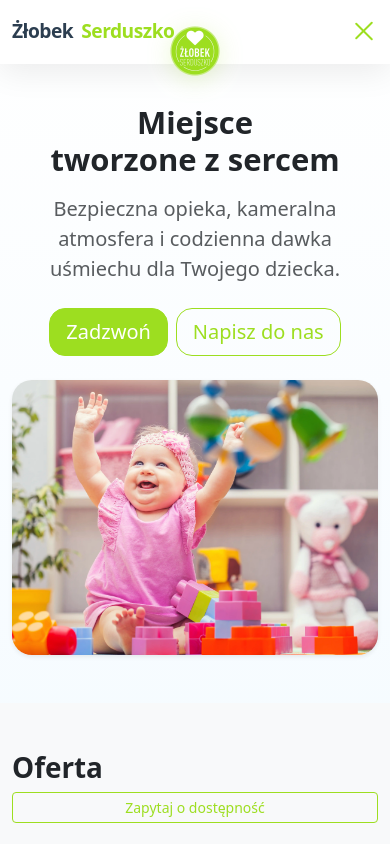
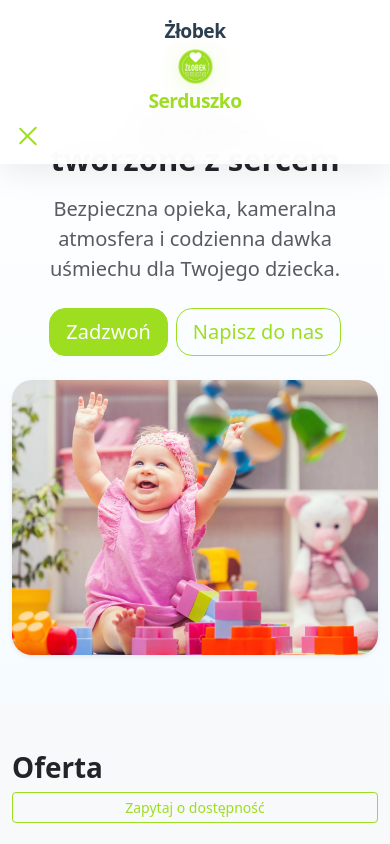
Before and after one commit to cantomordko/zlobekserduszko, a plain HTML site: page index.html in a window 390 px wide. Shown: the top 844 px of the page. Drawn offline with nearby package versions, Linux system fonts and the light colour scheme.

Commit message:
Feature: Logo między napisem w widoku mobilnym
- Dodano mobilną wersję logo pomiędzy 'Żłobek' a 'Serduszko'
- Logo desktop ukryte w widoku mobilnym/tablet (max-width: 991px)
- Logo mobile widoczne tylko w widoku mobilnym
- Wyśrodkowano cały brand w widoku mobilnym
- Układ pionowy: 'Żłobek' -> logo -> 'Serduszko'
- Zaktualizowano wszystkie pliki HTML z nową strukturą
- Dodano responsive CSS dla obu wersji logo

```diff
--- a/css/style.css
+++ b/css/style.css
@@ -35,6 +35,19 @@ body {
 	gap: 0.5rem;
 	letter-spacing: -0.5px;
 	transition: all 0.3s ease;
+	justify-content: center;
+}
+
+/* Desktop logo - visible on large screens */
+.desktop-logo {
+	display: block;
+}
+
+/* Mobile logo - hidden by default */
+.mobile-logo {
+	display: none;
+	position: static;
+	bottom: auto;
 }
 
 .modern-brand:hover {
@@ -197,12 +210,15 @@ body {
 
 /* Animated Logo Styling */
 .navbar-logo {
+	transition: all 0.4s cubic-bezier(0.4, 0, 0.2, 1);
+	cursor: pointer;
+}
+
+.desktop-logo {
 	position: absolute;
 	left: 50%;
 	transform: translateX(-50%);
-	transition: all 0.4s cubic-bezier(0.4, 0, 0.2, 1);
 	z-index: 10;
-	cursor: pointer;
 }
 
 .logo-img {
@@ -218,12 +234,12 @@ body {
 }
 
 /* Logo positioning - initially at bottom of navbar */
-.navbar-logo {
+.desktop-logo {
 	bottom: -40px;
 }
 
 /* When scrolled - logo moves to center and shrinks */
-.modern-navbar.scrolled .navbar-logo {
+.modern-navbar.scrolled .desktop-logo {
 	bottom: 50%;
 	transform: translateX(-50%) translateY(50%);
 }
@@ -271,7 +287,7 @@ body {
 		height: 32px;
 	}
 
-	.navbar-logo {
+	.desktop-logo {
 		bottom: -30px;
 	}
 
@@ -284,21 +300,57 @@ body {
 	}
 }
 
-@media (max-width: 576px) {
-	.logo-img {
-		height: 50px;
+@media (max-width: 991px) {
+	/* Hide desktop logo on mobile/tablet */
+	.desktop-logo {
+		display: none;
 	}
 
-	.modern-navbar.scrolled .logo-img {
-		height: 28px;
+	/* Show mobile logo between brand text */
+	.mobile-logo {
+		display: block;
+		margin: 0 auto;
 	}
 
-	.navbar-logo {
-		bottom: -25px;
+	.mobile-logo .logo-img {
+		height: 40px;
+		width: auto;
+		display: block;
+		margin: 0 auto;
+	}
+
+	.modern-brand {
+		justify-content: center;
+		text-align: center;
+		flex-direction: column;
+		gap: 0.3rem;
+		width: 100%;
+	}
+
+	/* Stack brand elements vertically on mobile */
+	.brand-text, .brand-accent {
+		display: block;
+		text-align: center;
+		width: 100%;
+	}
+
+	/* Center the entire navbar brand area */
+	.navbar-brand.modern-brand {
+		margin: 0 auto;
+		position: relative;
+		left: 50%;
+		transform: translateX(-50%);
+	}
+}
+
+@media (max-width: 576px) {
+	.mobile-logo .logo-img {
+		height: 35px;
 	}
 
 	.modern-brand {
 		font-size: 1.2rem;
+		gap: 0.2rem;
 	}
 
 	.modern-nav-link {
--- a/index.html
+++ b/index.html
@@ -22,9 +22,12 @@
         <div class="container position-relative">
             <a class="navbar-brand modern-brand" href="#">
                 <span class="brand-text">Żłobek</span>
+                <div class="navbar-logo mobile-logo">
+                    <img src="assets/img/logo.webp?v=1" alt="Żłobek Serduszko" class="logo-img">
+                </div>
                 <span class="brand-accent">Serduszko</span>
             </a>
-            <div class="navbar-logo">
+            <div class="navbar-logo desktop-logo">
                 <img src="assets/img/logo.webp?v=1" alt="Żłobek Serduszko" class="logo-img">
             </div>
             <button class="navbar-toggler modern-toggler" type="button" data-bs-toggle="collapse" data-bs-target="#nav"
```
Also changed, not shown: cennik.html (+4 -1 lines), faq-cennik.html (+4 -1 lines), faq.html (+4 -1 lines), o-nas.html (+4 -1 lines), plan-dnia.html (+4 -1 lines), pliki.html (+4 -1 lines).
